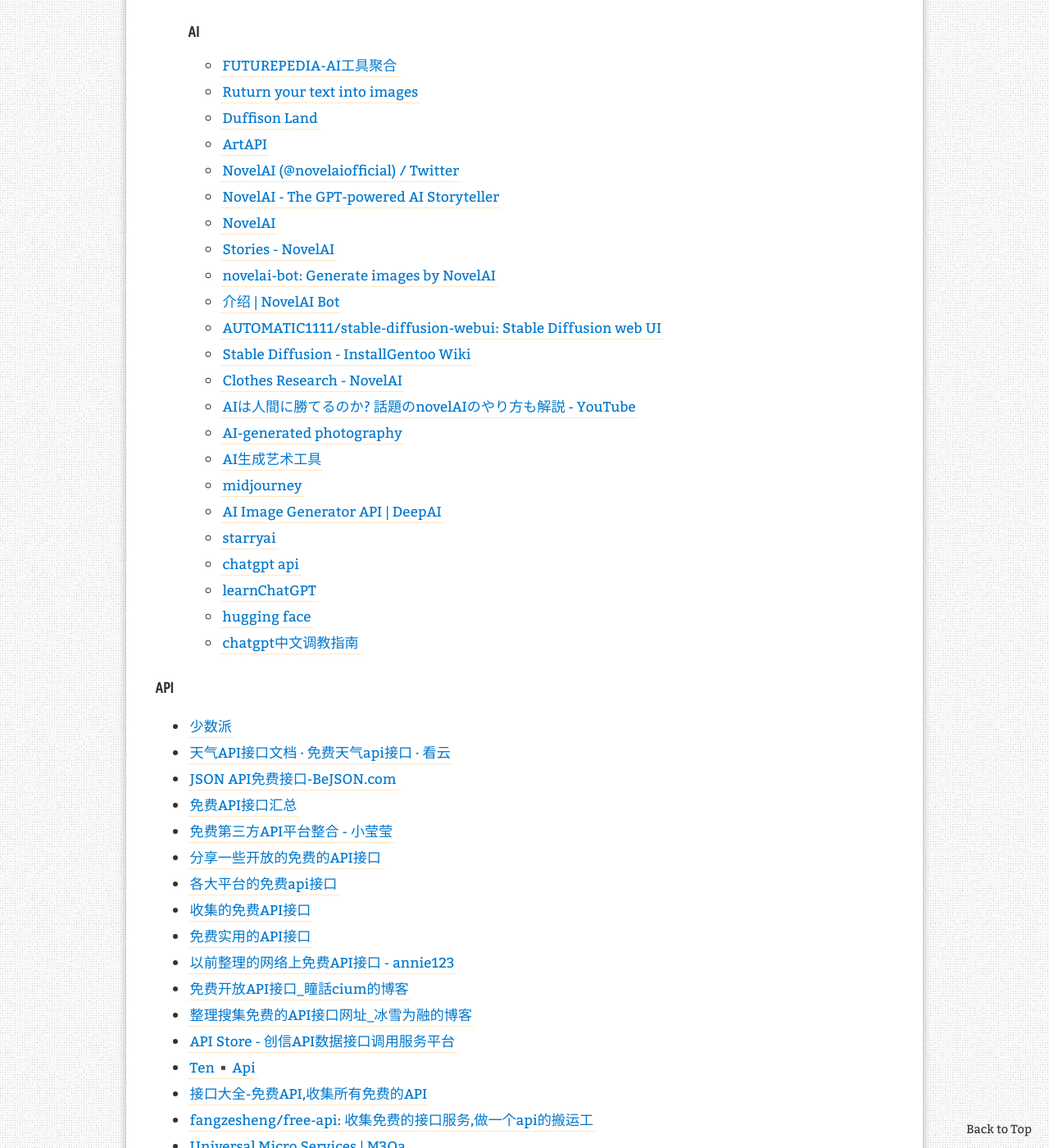
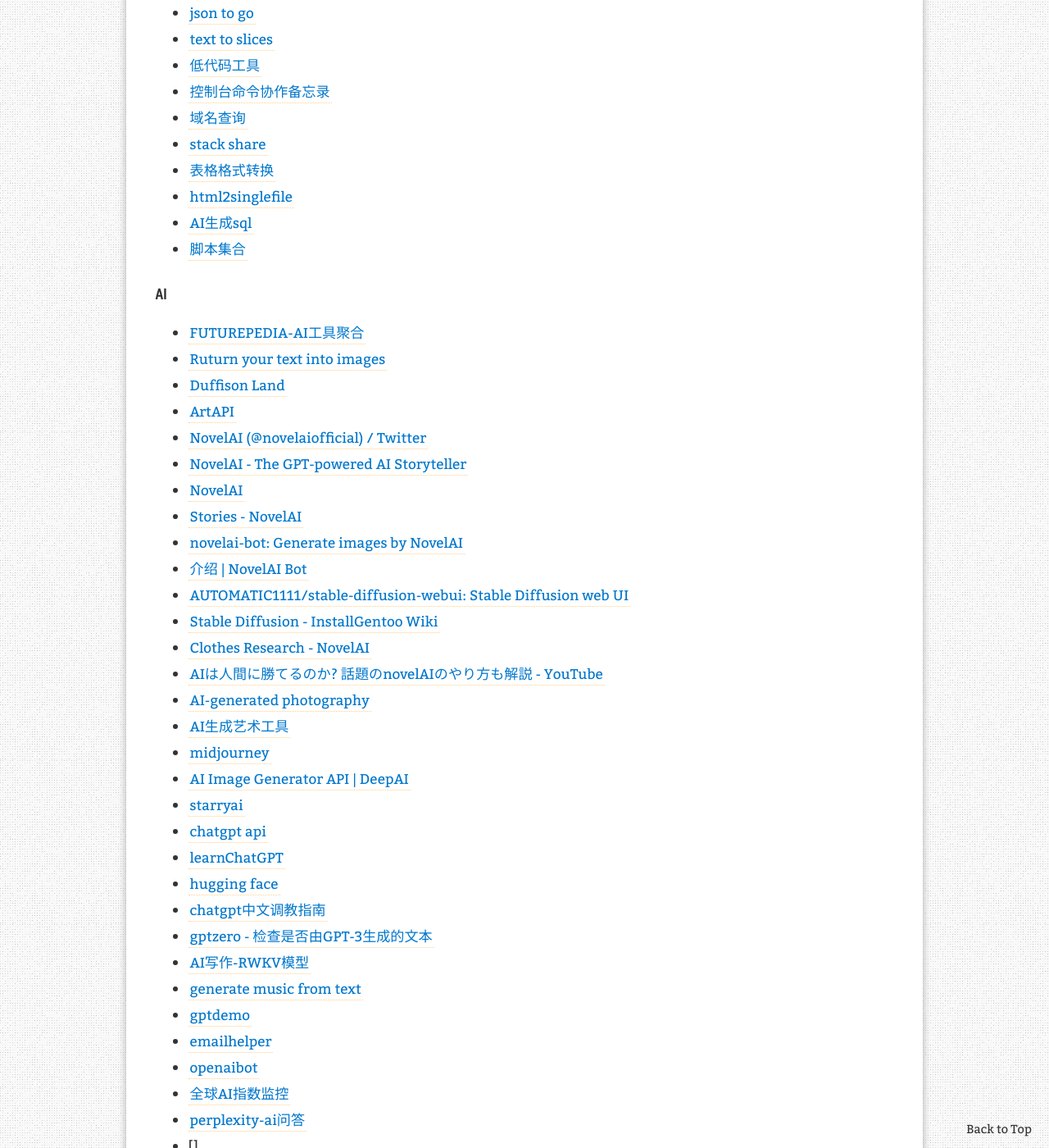
Before and after one commit to ElmTran/ElmTran.github.io, a Jekyll site: the page built from _posts/2022-09-03-awesome-tools.md, in a window 1280 px wide and 1400 px high, scrolled down 8073 px. Shown: the whole window at 82% size. Built offline with Jekyll 4.4.1, drawn with Linux system fonts in a browser that asks for light colours; comment, search, counter and statistics services are not loaded; some of the changed text lies outside the part shown.

Commit message:
update awesome tools

```diff
--- a/_posts/2022-09-03-awesome-tools.md
+++ b/_posts/2022-09-03-awesome-tools.md
@@ -68,6 +68,12 @@ redirect_from:
 - [科塔学术](https://site.sciping.com/)
 
 - [connected papers](https://www.connectedpapers.com/)
+
+- [Google Scholar](https://scholar.google.com/)
+
+- [elicit-文献检索](https://elicit.org/)
+
+- [Promptable-gpt3工作流](https://promptable.ai/)
 
 ## 书籍
 
@@ -447,6 +463,11 @@ redirect_from:
 - [表格格式转换](https://tableconvert.com/)
 
 - [html2singlefile](https://github.com/gildas-lormeau/SingleFile)
+
+- [AI生成sql](https://aihelperbot.com/)
+
+- [脚本集合](https://github.com/runningcheese/Awesome-Userscripts)
+
 #### AI
 
   - [FUTUREPEDIA-AI工具聚合](https://www.futurepedia.io/)
@@ -495,6 +516,23 @@ redirect_from:
 
   - [chatgpt中文调教指南](https://github.com/PlexPt/awesome-chatgpt-prompts-zh)
 
+  - [gptzero - 检查是否由GPT-3生成的文本](https://etedward-gptzero-main-zqgfwb.streamlit.app/)
+
+  - [AI写作-RWKV模型](https://www.tuio.cc/d/92)
+
+  - [generate music from text](https://google-research.github.io/seanet/musiclm/examples/)
+
+  - [gptdemo](https://gpt3demo.com/)
+
+  - [emailhelper](https://email-helper.vercel.app/)
+
+  - [openaibot](https://github.com/LlmKira/Openaibot)
+
+  - [全球AI指数监控](https://ourworldindata.org/artificial-intelligence)
+
+  - [perplexity-ai问答](https://www.perplexity.ai/)
+
+  - []
 #### API
 
 - [少数派](https://sspai.com/post/67568)
@@ -696,6 +736,8 @@ redirect_from:
 - [ELLLO](https://www.elllo.org/)
 
 - [美国之音](https://www.51voa.com/)
+
+- [youglish-包含单词的youtube视频](https://youglish.com/)
 
 ### 口语
 
@@ -917,6 +959,16 @@ redirect_from:
 
 - [interview-handbook](https://github.com/yangshun/tech-interview-handbook)
 
+- [freelancer-自由职业和众包](https://www.freelancer.com/)
+
+- [glassdoor-匿名公司评价](https://www.glassdoor.com/Salaries/index.htm)
+
+- [upwork-自由职业接单](https://www.upwork.com/)
+
+- [hubstaff-远程工作](https://talent.hubstaff.com/)
+
+-
+
 ## 游戏
 - [igg](https://igg-games.com/)
 
```
Also changed, not shown: other parts of _posts/2022-09-03-awesome-tools.md (+12 -0 lines).
